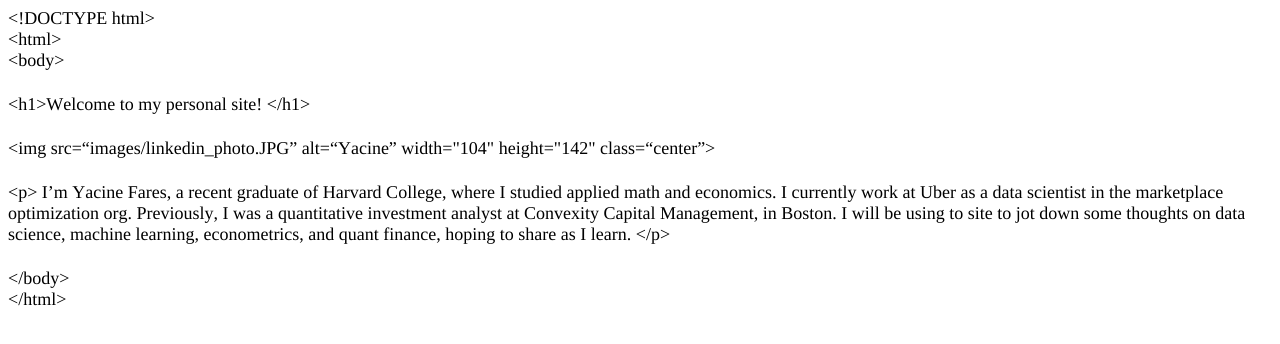
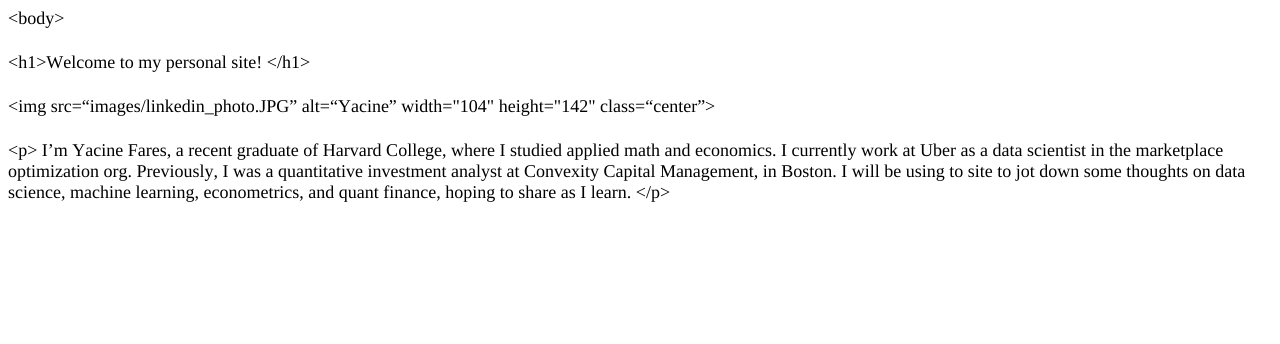
Before and after one commit to yacine-fares/yacine-fares.github.io, a plain HTML site: page index.html in a window 1280 px wide. Drawn offline with Linux system fonts and the light colour scheme.

Commit message:
html format changes

```diff
--- a/index.html
+++ b/index.html
@@ -13,8 +13,6 @@
   </style>
 </head>
 <body>
-<p class="p1"><span class="s1">&lt;!DOCTYPE html&gt;</span></p>
-<p class="p1"><span class="s1">&lt;html&gt;</span></p>
 <p class="p1"><span class="s1">&lt;body&gt;</span></p>
 <p class="p2"><span class="s1"></span><br></p>
 <p class="p1"><span class="s1">&lt;h1&gt;Welcome to my personal site! &lt;/h1&gt;</span></p>
@@ -22,8 +20,5 @@
 <p class="p1"><span class="s1">&lt;img src=“images/linkedin_photo.JPG” alt=“Yacine” width="104" height="142" class=“center”&gt;</span></p>
 <p class="p2"><span class="s1"></span><br></p>
 <p class="p1"><span class="s1">&lt;p&gt; I’m Yacine Fares, a recent graduate of Harvard College, where I studied applied math and economics. I currently work at Uber as a data scientist in the marketplace optimization org. Previously, I was a quantitative investment analyst at Convexity Capital Management, in Boston. I will be using to site to jot down some thoughts on data science, machine learning, econometrics, and quant finance, hoping to share as I learn. &lt;/p&gt;</span></p>
-<p class="p2"><span class="s1"></span><br></p>
-<p class="p1"><span class="s1">&lt;/body&gt;</span></p>
-<p class="p1"><span class="s1">&lt;/html&gt;</span></p>
 </body>
 </html>
```
